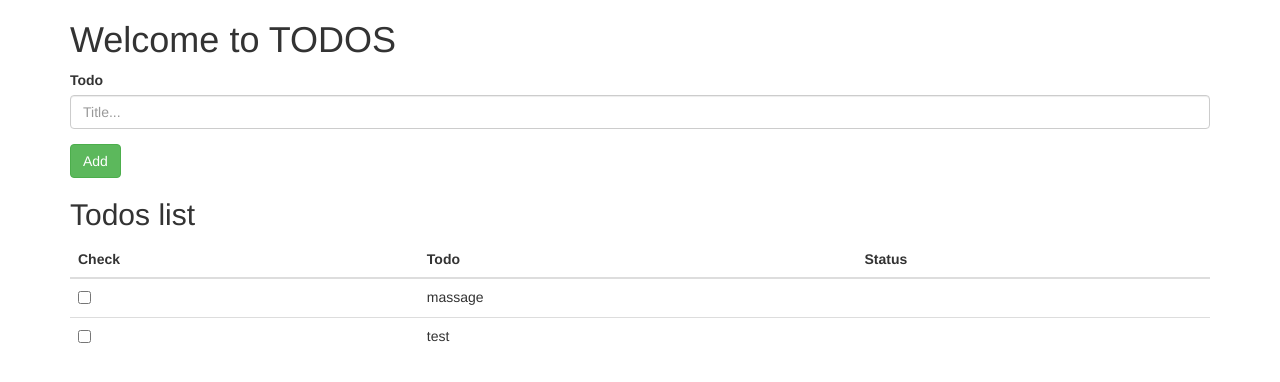
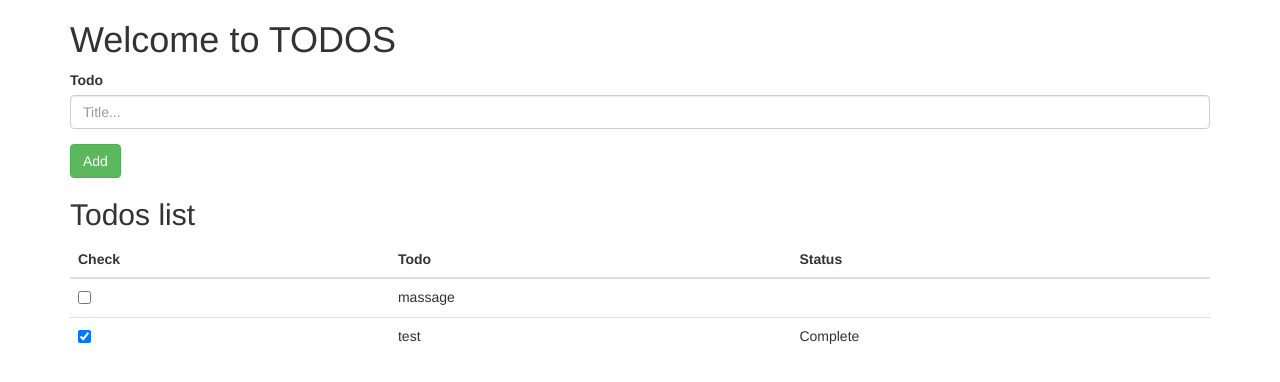
Before and after one commit to NaretJ/todos, a website: page index.html in a window 1280 px wide. Drawn offline with nearby package versions, Linux system fonts and the light colour scheme.

Commit message:
edit index

```diff
--- a/index.html
+++ b/index.html
@@ -31,9 +31,9 @@
           <tbody>
             <tr ng-repeat="todo in todos" >
               <form name="CheckForm" >
-                <td><input type="checkbox"  ng-model="check"  ng-checked="todo[$index].done == true" ng-click = "update()"></td>
+                <td><input type="checkbox"  ng-model="check"  ng-checked="todo.done == true" ng-click = "update()"></td>
                 <td>{{ todo.title }}</td>
-                <td><ng-show ng-show = "todo[$index].done == true"> Complete </ng-show></td>
+                <td><ng-show ng-show = "todo.done == true"> Complete </ng-show></td>
               </form>
             </tr>
           </tbody>
```
